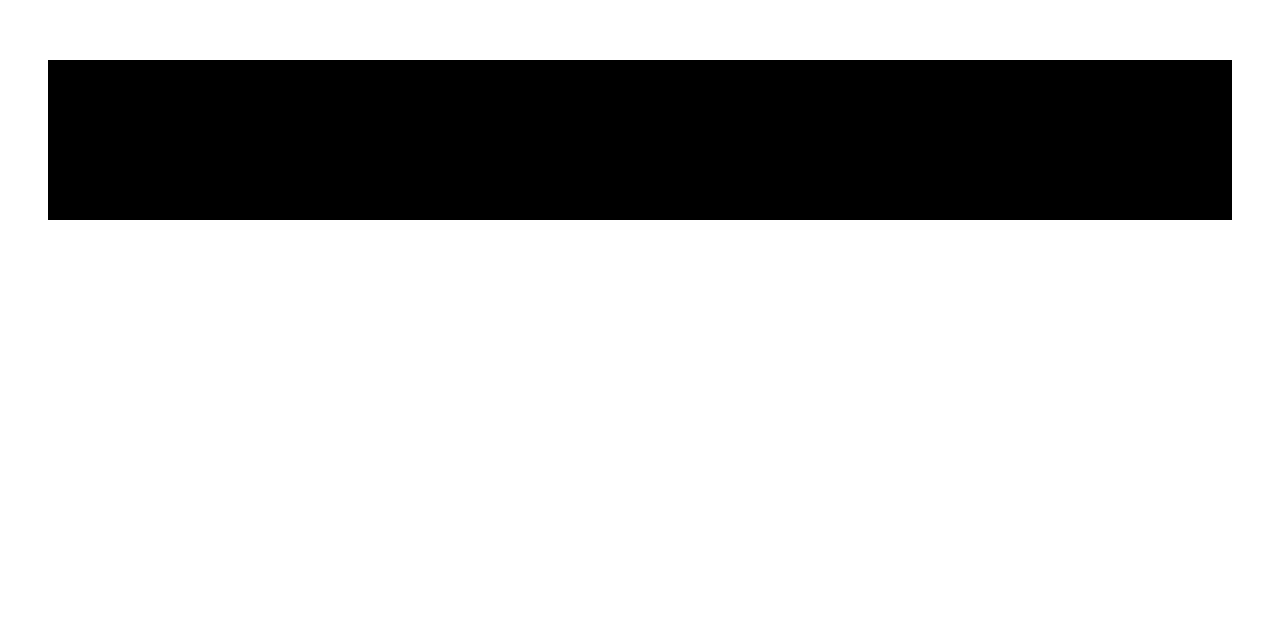
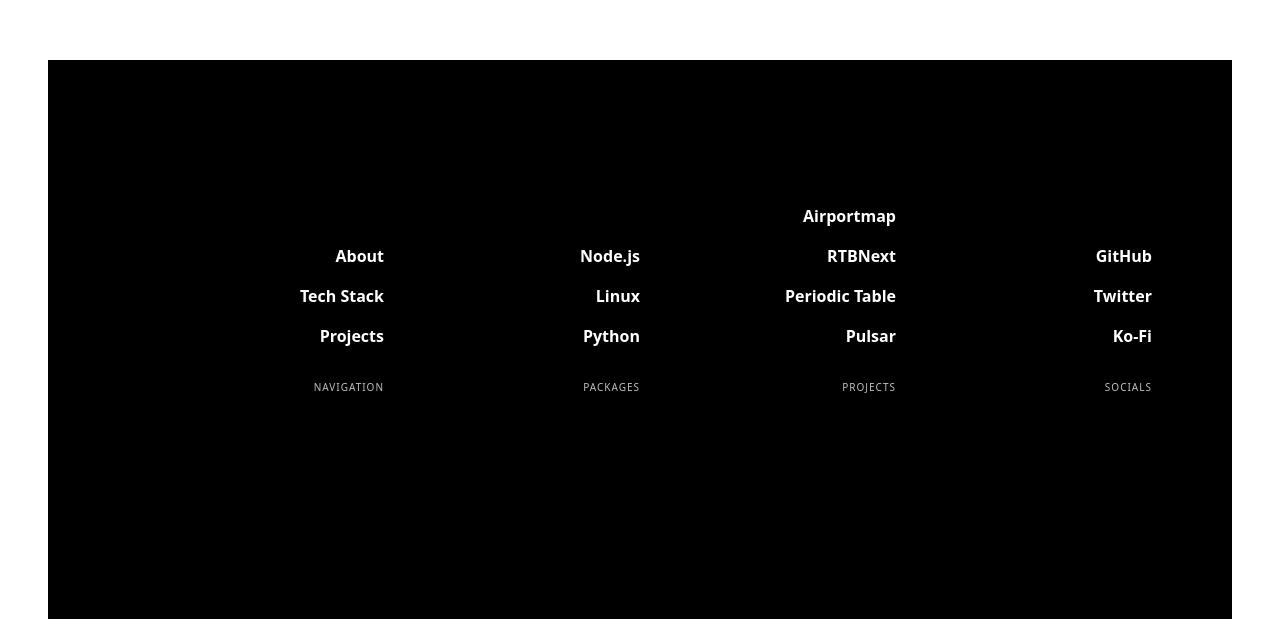
Before and after one commit to komed3/web, a React (Vite) app: page / in a window 1280 px wide. Before the commit this address had no page. Shown: the part 740-1359 px from the top of the page. Before the commit the page ends 960 px from the top, so only its background shows below. Built offline with nearby package versions, Linux system fonts and the light colour scheme; a web font is replaced by a local one.

Commit message:
add links section

```diff
--- a/src/layout/Footer.tsx
+++ b/src/layout/Footer.tsx
@@ -40,6 +40,42 @@ export function Footer () {
   const hash = process.env.VITE_COMMIT_SHA ?? 'XXXXXXX';
 
   return (
-    <footer className= 'relative z-1 mx-12 p-20 text-(--contrast) bg-(--main)'></footer>
+    <footer className= 'relative z-1 mx-12 p-20 text-(--contrast) bg-(--main)'>
+      { /** Links */ }
+      <div className= 'flex justify-end items-end mt-16 mb-36'>
+        { NAV.map( ( { label, items } ) => (
+          <div
+            key= { label }
+            className= 'flex-1'
+          >
+            <nav className= 'flex flex-col items-end gap-4 text-right'>
+              { items.map( ( [ text, url, external = false ] ) => external ? (
+                <a
+                  key= { url }
+                  href= { url }
+                  target= '_blank'
+                  rel= 'noreferrer'
+                  className= 'font-bold'
+                >
+                  { text }
+                </a>
+              ) : (
+                <Link
+                  key= { url }
+                  className= 'font-bold'
+                  to= { url }
+                >
+                  { text }
+                </Link>
+              ) ) }
+            </nav>
+
+            <div className= 'mt-8 text-right text-[10px] uppercase font-extralight tracking-widest opacity-75'>
+              { label }
+            </div>
+          </div>
+        ) ) }
+      </div>
+    </footer>
   );
 }
```
